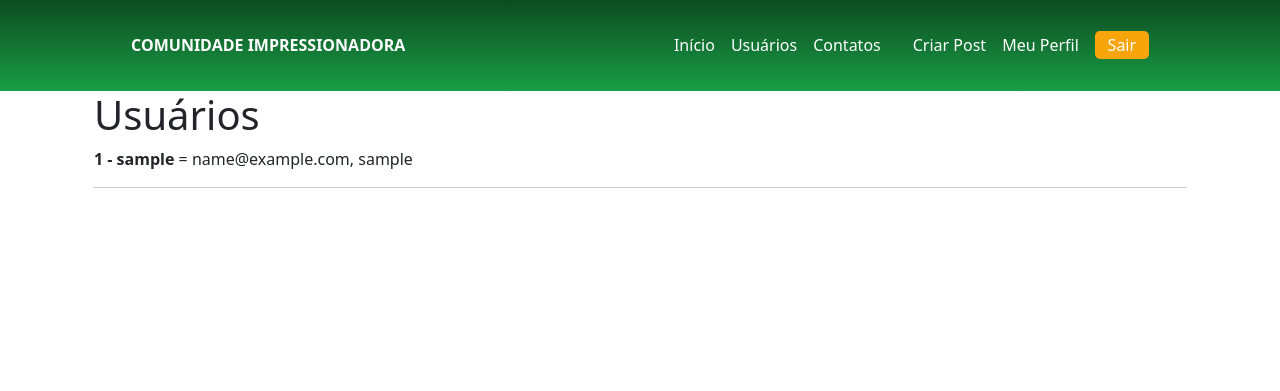
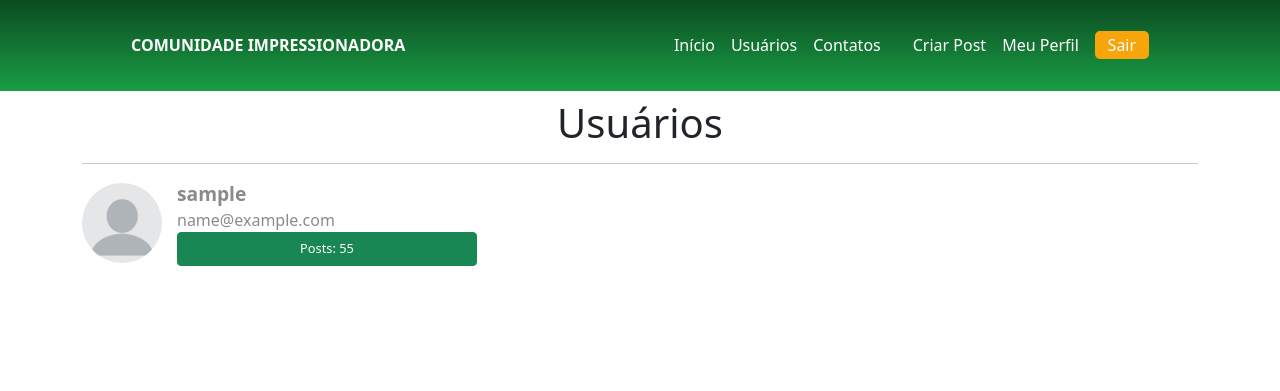
Before and after one commit to sivanildooliveira/sitelira, a Flask app: page /usuarios in a window 1280 px wide. Shown: the top 391 px of the page. Run offline with Flask 2, Linux system fonts and the light colour scheme; the visitor is signed in with stand-in values (Sample User, id 1); data comes from the database, SQL or seed files in the repository; some libraries are stand-ins or nearby versions.

Commit message:
fim 26-10

```diff
--- a/comunidadeimpressionadora/functionss.py
+++ b/comunidadeimpressionadora/functionss.py
@@ -1,4 +1,5 @@
 from comunidadeimpressionadora import app
+from flask import flash, url_for
 import secrets
 import os
 from PIL import Image
@@ -11,13 +12,16 @@ def salvar_imagem(imagen):
     nome_arquivo = nome + codigo + extencao
 
     #reduzir tamnho da imagem
-    tamanho = (400,400)
+    tamanho = (200,200)
     imagem_reduzida = Image.open(imagen)
     imagem_reduzida.thumbnail(tamanho)
 
     #salvar imagem no banco
     caminho_completo = os.path.join(app.root_path, 'static/fotos_perfil', nome_arquivo)
-    imagem_reduzida.save(caminho_completo)
+    try:
+        imagem_reduzida.save(caminho_completo)
+    except:
+        return None
 
     return nome_arquivo
 
@@ -43,3 +47,7 @@ def atualizar_cursos(form):
             if campo.data:
                 lista_curso.append(campo.label.text)
     return ";".join(lista_curso)
+
+
+def retur_foto_perfil(nome):
+    return url_for('static', filename=f'fotos_perfil/{nome}')
--- a/comunidadeimpressionadora/models.py
+++ b/comunidadeimpressionadora/models.py
@@ -30,6 +30,6 @@ class Post(database.Model):
 with app.app_context():
 
     #database.drop_all()
-    #database.create_all()
+    database.create_all()
 
     pass
--- a/comunidadeimpressionadora/routs.py
+++ b/comunidadeimpressionadora/routs.py
@@ -6,7 +6,7 @@ from comunidadeimpressionadora.forms import FormCriarConta, FormLogin, FormEdita
 from comunidadeimpressionadora.functionss import salvar_imagem
 from comunidadeimpressionadora.models import Usuarios, Post
 from flask_login import login_user, logout_user, current_user, login_required
-from comunidadeimpressionadora.functionss import salvar_imagem, salvar_bg_imagem, atualizar_cursos
+from comunidadeimpressionadora.functionss import salvar_imagem, salvar_bg_imagem, atualizar_cursos, retur_foto_perfil
 
 @app.route('/')
 @login_required
@@ -24,7 +24,7 @@ def contato():
 @login_required
 def usuarios():
     lista_usuarios = Usuarios.query.all()
-    return render_template('usuarios.html', lista_usuarios=lista_usuarios)
+    return render_template('usuarios.html', lista_usuarios=lista_usuarios, retur_foto_perfil=retur_foto_perfil)
 
 
 @app.route('/login', methods=['GET', 'POST'])
@@ -105,7 +105,11 @@ def editar_perfil():
 
         if form.foto_perfil.data:
             nome_imagem = salvar_imagem(form.foto_perfil.data)
-            current_user.foto_perfil = nome_imagem
+            if nome_imagem:
+                current_user.foto_perfil = nome_imagem
+            else:
+                flash("Erro ao Salvar Foto de Perfil tente uma imagem JPG, JPEG, PNG, WEBP", 'alert-danger')
+
 
         if form.bg_perfil_url.data:
             nome_imagem = form.bg_perfil_url.data
--- a/comunidadeimpressionadora/templates/base.html
+++ b/comunidadeimpressionadora/templates/base.html
@@ -28,9 +28,14 @@
         }
 
 
+        .body {
+            max-width: 100vw;
+        }
+
+
         .flash {
             position: fixed;
-            top: calc(65px + 1.5rem);
+            top: calc(65px + 2vw);
             width: 100%;
             line-height: 1rem;
             opacity: 1;
--- a/comunidadeimpressionadora/templates/perfil.html
+++ b/comunidadeimpressionadora/templates/perfil.html
@@ -134,14 +134,14 @@
 	    }
 
 		#nome {
-	      margin: -100px auto auto 120px;
+	      margin: -100px auto auto 140px;
 		  font-size: 1.5rem;
 		  text-align: left;
 	    }
 
 
 		#foto-name-edit a {
-	      margin: 5px auto auto 120px;
+	      margin: 5px auto auto 140px;
 	    }
 
 
--- a/comunidadeimpressionadora/templates/usuarios.html
+++ b/comunidadeimpressionadora/templates/usuarios.html
@@ -1,14 +1,89 @@
 {% extends 'base.html' %}
+
+
+
 
 
 {% block body %}
 
-        <div class="container">
-            <h1>Usuários</h1>
-            {% for usuario in lista_usuarios %}
-                <strong>{{ usuario.id }} - {{ usuario.username }} </strong> = {{ usuario.email }}, {{ usuario.senha }}
-                <hr>
-            {% endfor %}
-        </div>
+    <style>
+
+        .user {
+            display: flex;
+            align-items: center;
+
+        }
+
+        .avatar {
+
+        }
+
+        span {
+            max-width: 100%;
+            color: rgba(0, 0, 0, 0.459);
+            margin-left: 15px;
+        }
+
+        span strong {
+            font-size: 1.2rem;
+        }
+
+        .btn-posts {
+            width: 300px;
+            font-size: .8rem;
+        }
+
+        .cursos {
+            display: flex;
+            height: 40px;
+            max-width: 100%;
+            overflow-x: scroll;
+            gap: 5px;
+        }
+
+        .cursos::-webkit-scrollbar {
+            display: none;
+        }
+
+
+
+
+        .cursos button {
+            margin-left: 0;
+            padding: 3px;
+            font-size: .65rem;
+            color: var(--cor1);
+            border: 1px solid var(--cor1);
+            border-radius: 7px;
+            outline: none;
+            line-height: .8rem;
+            background: transparent;
+        }
+    </style>
+
+    <div class="container pt-2">
+        <h1 style="text-align: center;">Usuários</h1>
+        {% for usuario in lista_usuarios %}
+            <hr>
+            <div class="user">
+                <div class="avatar" style="background: gray url('{{ retur_foto_perfil(usuario.foto_perfil) }}') center center scroll no-repeat; background-size: cover; min-width: 80px; min-height: 80px; border-radius: 50%;"></div>
+                <span>
+                    <strong>{{ usuario.username }}</strong>
+                    <br>{{ usuario.email }}
+                    <br><a class="btn btn-success btn-posts" href="">Posts: 55</a>
+
+                </span>
+
+            </div>
+            <div class="cursos mt-1" style="">
+                {% for curso in usuario.cursos.split(";") %}
+                    {% if curso not in ("", "não informado") %}
+                        <button> {{ curso }}</button>
+                    {% endif %}
+                {% endfor %}
+            </div>
+
+        {% endfor %}
+    </div>
 
 {% endblock %}
```
Also changed, not shown: comunidadeimpressionadora/static/bg_perfil/e186eb6deeae0c65db343938923d8f790099ecff3afe3c5ff01390ed42ffe8e3.jpg (deleted), comunidadeimpressionadora/static/fotos_perfil/Elon-Musk-suspende-a-compra-do-Twitter66b2a54498de9e8c.jpeg (deleted), comunidadeimpressionadora/static/fotos_perfil/Elon-Musk-suspende-a-compra-do-Twitterad5bd7c9106106b0.jpeg (added), comunidadeimpressionadora/static/fotos_perfil/Elon-Musk-suspende-a-compra-do-Twitterd9db965bbfccb4f4.jpeg (deleted), comunidadeimpressionadora/static/fotos_perfil/mediabox-pessoas-sempre-insatisfeitas-orig-183146f2e2a14176a.jpg (added).
